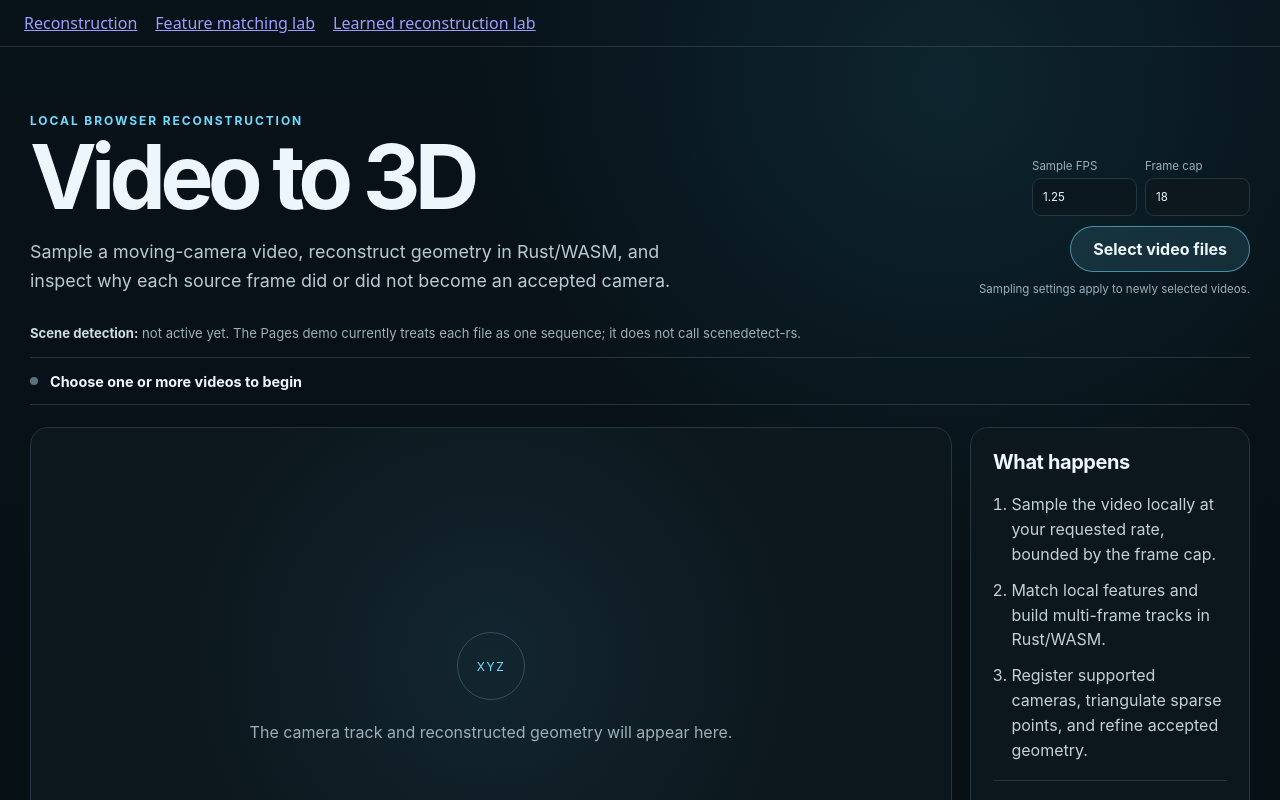
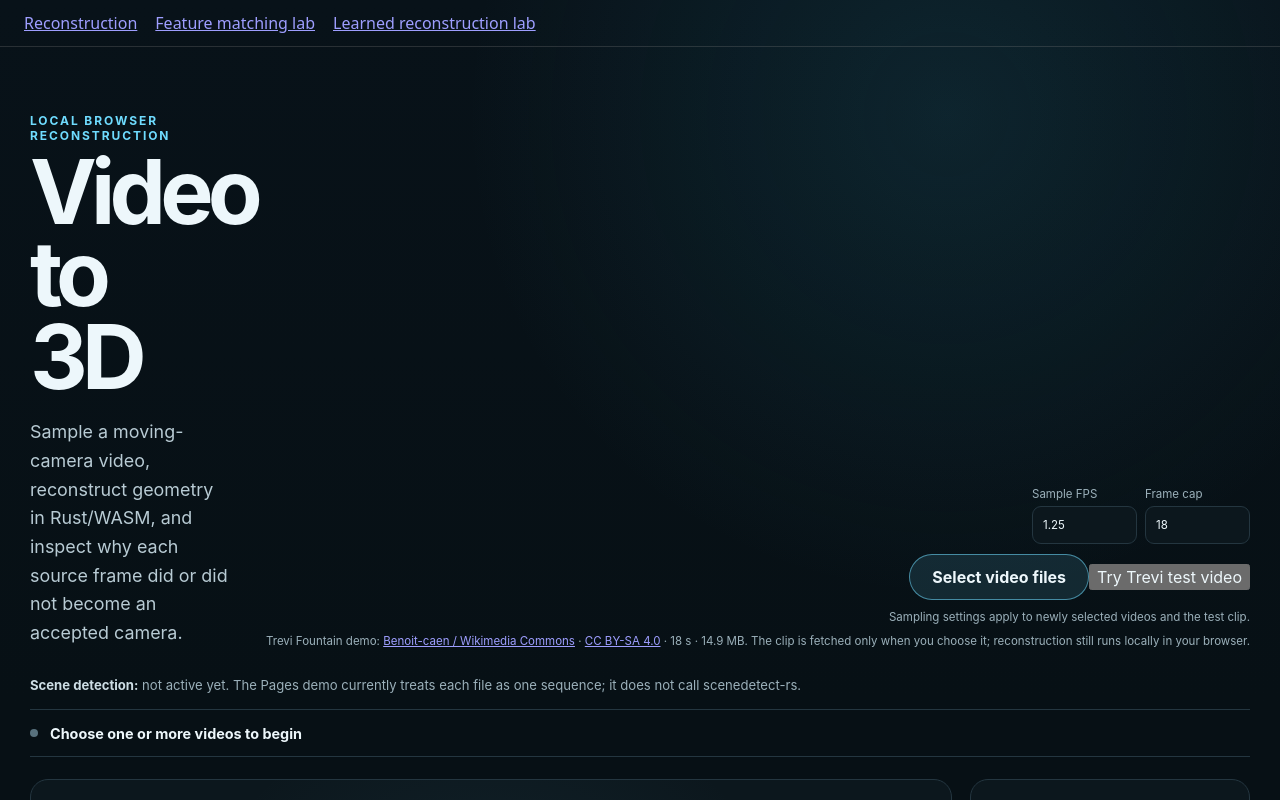
Before and after one commit to moritzbrantner/video-to-3d, a Next.js app in the folder apps/web/: page / in a window 1280 px wide. Shown: the top 800 px of the page. Built offline with nearby package versions, Linux system fonts and the light colour scheme.

Commit message:
Offer Trevi test video in Pages

```diff
--- a/apps/web/app/page.tsx
+++ b/apps/web/app/page.tsx
@@ -29,6 +29,13 @@ const MIN_SAMPLING_FPS = 0.25;
 const MAX_SAMPLING_FPS = 8;
 const MIN_FRAME_CAP = 4;
 const MAX_FRAME_CAP = 60;
+
+const TREVI_DEMO_URL =
+  "https://upload.wikimedia.org/wikipedia/commons/a/a8/Fontaine_de_Trevi.webm";
+const TREVI_DEMO_FILE_PAGE =
+  "https://commons.wikimedia.org/wiki/File:Fontaine_de_Trevi.webm";
+const TREVI_DEMO_LICENSE = "https://creativecommons.org/licenses/by-sa/4.0/";
+const TREVI_DEMO_FILE_NAME = "trevi-fountain-demo.webm";
 
 function previewFrames(frames: SampledFrame[]): PreviewFrame[] {
   return frames.map((frame) => ({
@@ -123,11 +130,7 @@ export default function Home() {
     );
   }
 
-  async function handleVideos(event: ChangeEvent<HTMLInputElement>) {
-    const files = Array.from(event.target.files ?? []);
-    event.target.value = "";
-    if (files.length === 0 || batchRunning) return;
-
+  async function runFiles(files: File[]) {
     const runSamplingFps = normalizedSamplingFps(samplingFps);
     const runFrameCap = normalizedFrameCap(frameCap);
     setSamplingFps(runSamplingFps);
@@ -147,7 +150,6 @@ export default function Home() {
     setRuns(nextRuns);
     setActiveRunId(nextRuns[0].id);
     setSelectedFrameIndex(null);
-    setBatchRunning(true);
 
     for (const [index, file] of files.entries()) {
       const run = nextRuns[index];
@@ -170,8 +172,56 @@ export default function Home() {
         });
       }
     }
+  }
 
+  async function handleVideos(event: ChangeEvent<HTMLInputElement>) {
+    const files = Array.from(event.target.files ?? []);
+    event.target.value = "";
+    if (files.length === 0 || batchRunning) return;
+
+    setBatchRunning(true);
+    try {
+      await runFiles(files);
+    } finally {
       setBatchRunning(false);
+    }
+  }
+
+  async function handleTreviDemo() {
+    if (batchRunning) return;
+
+    setBatchRunning(true);
+    try {
+      const response = await fetch(TREVI_DEMO_URL);
+      if (!response.ok) {
+        throw new Error(`Trevi demo download failed with HTTP ${response.status}`);
+      }
+      const blob = await response.blob();
+      const file = new File([blob], TREVI_DEMO_FILE_NAME, {
+        type: blob.type || "video/webm",
+        lastModified: 0,
+      });
+      await runFiles([file]);
+    } catch (caught) {
+      const message = caught instanceof Error ? caught.message : String(caught);
+      const runSamplingFps = normalizedSamplingFps(samplingFps);
+      const runFrameCap = normalizedFrameCap(frameCap);
+      const failedRun: VideoRun = {
+        id: "trevi-fountain-demo:error",
+        fileName: TREVI_DEMO_FILE_NAME,
+        phase: "error",
+        frames: [],
+        reconstruction: null,
+        error: message,
+        samplingFps: runSamplingFps,
+        frameCap: runFrameCap,
+      };
+      setRuns([failedRun]);
+      setActiveRunId(failedRun.id);
+      setSelectedFrameIndex(null);
+    } finally {
+      setBatchRunning(false);
+    }
   }
 
   const activeRun = runs.find((run) => run.id === activeRunId) ?? runs[0] ?? null;
@@ -256,6 +306,7 @@ export default function Home() {
               />
             </label>
           </div>
+          <div className="input-actions">
             <label className="upload-button">
               <input
                 type="file"
@@ -266,7 +317,28 @@ export default function Home() {
               />
               Select video files
             </label>
-          <small>Sampling settings apply to newly selected videos.</small>
+            <button
+              type="button"
+              className="demo-button"
+              onClick={() => void handleTreviDemo()}
+              disabled={batchRunning}
+            >
+              Try Trevi test video
+            </button>
+          </div>
+          <small>Sampling settings apply to newly selected videos and the test clip.</small>
+          <small className="demo-attribution">
+            Trevi Fountain demo:{" "}
+            <a href={TREVI_DEMO_FILE_PAGE} target="_blank" rel="noreferrer">
+              Benoit-caen / Wikimedia Commons
+            </a>{" "}
+            ·{" "}
+            <a href={TREVI_DEMO_LICENSE} target="_blank" rel="noreferrer">
+              CC BY-SA 4.0
+            </a>{" "}
+            · 18 s · 14.9 MB. The clip is fetched only when you choose it; reconstruction still runs
+            locally in your browser.
+          </small>
         </div>
       </header>
 
@@ -503,7 +575,10 @@ export default function Home() {
         </details>
       ) : null}
 
-      <footer>All video processing is local. The GitHub Pages demo has no upload endpoint.</footer>
+      <footer>
+        User-selected videos never leave the browser. The optional Trevi test clip is fetched from
+        Wikimedia Commons, then processed locally; the GitHub Pages demo has no upload endpoint.
+      </footer>
     </main>
   );
 }
```
Lines whose indentation alone changed are shown as unchanged.
